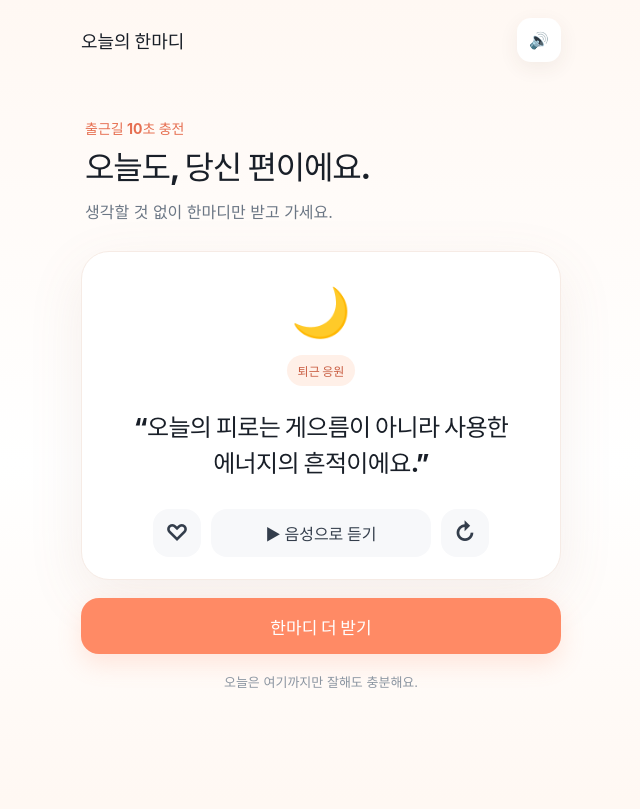
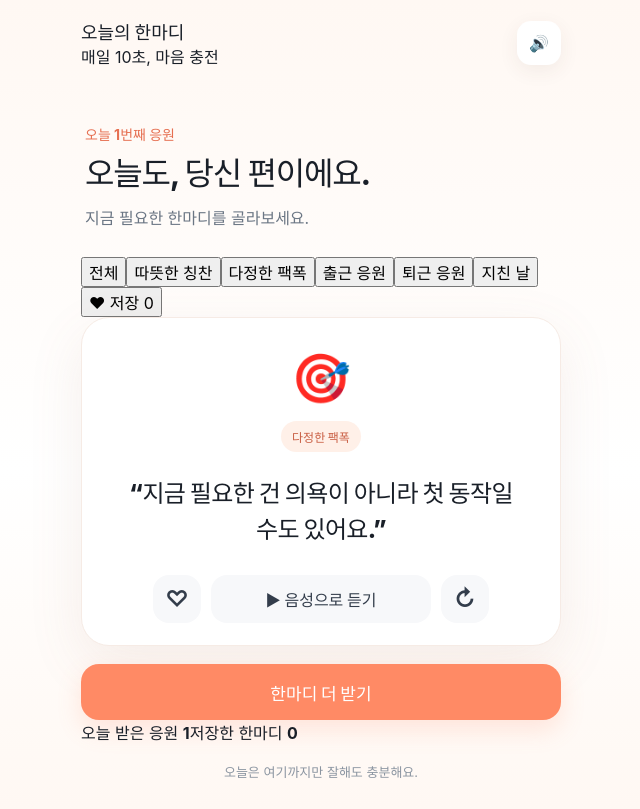
Before and after one commit to ltn3515-ui/Daily-Micro-Cheer, a React (Vite) app: page / in a window 1280 px wide. Shown: the whole page, without its empty margins (319-959 px from the left). Built offline with nearby package versions, Linux system fonts and the light colour scheme.

Commit message:
feat: add category filters favorites and progress UX

```diff
--- a/src/App.tsx
+++ b/src/App.tsx
@@ -1,66 +1,31 @@
 import { useEffect, useMemo, useState } from 'react';
-import { cheers, Cheer } from './cheers';
+import { cheers, Cheer, CheerType, cheerTypes } from './cheers';
 
-const KEY = 'micro-cheer-state-v1';
-type Saved = { date: string; index: number; favorites: number[]; muted: boolean };
-const dayKey = () => new Date().toISOString().slice(0,10);
-const dailyIndex = () => {
-  const d = dayKey().replaceAll('-', '');
-  let h = 0; for (const c of d) h = (h * 31 + c.charCodeAt(0)) >>> 0;
-  return h % cheers.length;
-};
+const KEY = 'micro-cheer-state-v2';
+type Filter = '전체' | CheerType | '저장';
+type Saved = { date:string; index:number; favorites:number[]; muted:boolean; filter:Filter; seen:number };
+const dayKey=()=>new Date().toISOString().slice(0,10);
+const dailyIndex=()=>{let h=0;for(const c of dayKey())h=(h*31+c.charCodeAt(0))>>>0;return h%cheers.length};
+function speak(text:string){if(!('speechSynthesis'in window))return false;window.speechSynthesis.cancel();const u=new SpeechSynthesisUtterance(text);u.lang='ko-KR';u.rate=.92;u.pitch=1.02;const ko=window.speechSynthesis.getVoices().find(v=>v.lang.toLowerCase().startsWith('ko'));if(ko)u.voice=ko;window.speechSynthesis.speak(u);return true}
 
-function speak(text: string) {
-  if (!('speechSynthesis' in window)) return false;
-  window.speechSynthesis.cancel();
-  const u = new SpeechSynthesisUtterance(text);
-  u.lang = 'ko-KR'; u.rate = 0.92; u.pitch = 1.02;
-  const voices = window.speechSynthesis.getVoices();
-  const ko = voices.find(v => v.lang.toLowerCase().startsWith('ko'));
-  if (ko) u.voice = ko;
-  window.speechSynthesis.speak(u);
-  return true;
+export default function App(){
+ const initial=useMemo<Saved>(()=>{try{const s=JSON.parse(localStorage.getItem(KEY)||'null');if(s?.date===dayKey())return s}catch{}return{date:dayKey(),index:dailyIndex(),favorites:[],muted:false,filter:'전체',seen:1}},[]);
+ const[state,setState]=useState(initial);const[notice,setNotice]=useState('');
+ const filtered=useMemo(()=>state.filter==='전체'?cheers:state.filter==='저장'?cheers.filter(c=>state.favorites.includes(c.id)):cheers.filter(c=>c.type===state.filter),[state.filter,state.favorites]);
+ const cheer:Cheer=cheers[state.index]||cheers[0];const liked=state.favorites.includes(cheer.id);
+ useEffect(()=>localStorage.setItem(KEY,JSON.stringify(state)),[state]);
+ const choose=(list:Cheer[])=>{if(!list.length){setNotice('아직 저장한 한마디가 없어요.');setTimeout(()=>setNotice(''),1800);return}const candidates=list.filter(c=>c.id!==cheer.id);const pick=(candidates.length?candidates:list)[Math.floor(Math.random()*(candidates.length||list.length))];setState(s=>({...s,index:pick.id,seen:s.seen+1}))};
+ const next=()=>choose(filtered);
+ const toggleLike=()=>{setState(s=>({...s,favorites:liked?s.favorites.filter(i=>i!==cheer.id):[...s.favorites,cheer.id]}));setNotice(liked?'저장에서 뺐어요.':'내 한마디에 저장했어요.');setTimeout(()=>setNotice(''),1500)};
+ const play=()=>{if(state.muted)setState(s=>({...s,muted:false}));const ok=speak(cheer.text);setNotice(ok?'음성으로 읽어드릴게요.':'이 기기에서는 음성 읽기를 지원하지 않아요.');setTimeout(()=>setNotice(''),1800)};
+ const setFilter=(filter:Filter)=>{const list=filter==='전체'?cheers:filter==='저장'?cheers.filter(c=>state.favorites.includes(c.id)):cheers.filter(c=>c.type===filter);setState(s=>({...s,filter,index:list[0]?.id??s.index}))};
+ return <main className="app">
+  <header className="top"><div><div className="brand">오늘의 한마디</div><div className="date">매일 10초, 마음 충전</div></div><button className="icon" aria-label="음성 설정" onClick={()=>setState(s=>({...s,muted:!s.muted}))}>{state.muted?'🔇':'🔊'}</button></header>
+  <section className="hero"><div className="eyebrow">오늘 {state.seen}번째 응원</div><h1>오늘도, 당신 편이에요.</h1><p>지금 필요한 한마디를 골라보세요.</p></section>
+  <nav className="chips" aria-label="한마디 카테고리">{(['전체',...cheerTypes,'저장'] as Filter[]).map(t=><button key={t} className={state.filter===t?'chip active':'chip'} onClick={()=>setFilter(t)}>{t==='저장'?`♥ 저장 ${state.favorites.length}`:t}</button>)}</nav>
+  <section className="card" aria-live="polite"><div className="emoji">{cheer.emoji}</div><span className="pill">{cheer.type}</span><blockquote>“{cheer.text}”</blockquote><div className="actions"><button className={liked?'round liked':'round'} onClick={toggleLike} aria-label="저장">{liked?'♥':'♡'}</button><button className="voice" onClick={play}>▶ 음성으로 듣기</button><button className="round" onClick={next} aria-label="다른 한마디">↻</button></div></section>
+  <button className="primary" onClick={next}>한마디 더 받기</button>
+  <div className="summary"><span>오늘 받은 응원 <b>{state.seen}</b></span><span>저장한 한마디 <b>{state.favorites.length}</b></span></div>
+  <p className="micro">오늘은 여기까지만 잘해도 충분해요.</p>{notice&&<div className="toast" role="status">{notice}</div>}
+ </main>
 }
-
-export default function App() {
-  const initial = useMemo<Saved>(() => {
-    try { const s = JSON.parse(localStorage.getItem(KEY) || 'null'); if (s?.date === dayKey()) return s; } catch {}
-    return { date: dayKey(), index: dailyIndex(), favorites: [], muted: false };
-  }, []);
-  const [state, setState] = useState(initial);
-  const [voiceNotice, setVoiceNotice] = useState('');
-  const cheer: Cheer = cheers[state.index];
-  const liked = state.favorites.includes(state.index);
-
-  useEffect(() => { localStorage.setItem(KEY, JSON.stringify(state)); }, [state]);
-  const next = () => setState(s => ({...s, index: (s.index + 1 + Math.floor(Math.random()*(cheers.length-1))) % cheers.length}));
-  const toggleLike = () => setState(s => ({...s, favorites: liked ? s.favorites.filter(i=>i!==s.index) : [...s.favorites, s.index]}));
-  const play = () => {
-    if (state.muted) { setState(s=>({...s, muted:false})); }
-    const ok = speak(cheer.text);
-    setVoiceNotice(ok ? '음성으로 읽어드릴게요.' : '이 기기에서는 음성 읽기를 지원하지 않아요.');
-    setTimeout(()=>setVoiceNotice(''), 2200);
-  };
-
-  return <main className="app">
-    <header className="top"><div className="brand">오늘의 한마디</div><button className="icon" aria-label="음성 설정" onClick={()=>setState(s=>({...s, muted:!s.muted}))}>{state.muted?'🔇':'🔊'}</button></header>
-    <section className="hero">
-      <div className="eyebrow">출근길 10초 충전</div>
-      <h1>오늘도, 당신 편이에요.</h1>
-      <p>생각할 것 없이 한마디만 받고 가세요.</p>
-    </section>
-    <section className="card" aria-live="polite">
-      <div className="emoji">{cheer.emoji}</div>
-      <span className="pill">{cheer.type}</span>
-      <blockquote>“{cheer.text}”</blockquote>
-      <div className="actions">
-        <button className="round" onClick={toggleLike} aria-label="좋아요">{liked?'♥':'♡'}</button>
-        <button className="voice" onClick={play}>▶ 음성으로 듣기</button>
-        <button className="round" onClick={next} aria-label="다른 한마디">↻</button>
-      </div>
-    </section>
-    <button className="primary" onClick={next}>한마디 더 받기</button>
-    <p className="micro">오늘은 여기까지만 잘해도 충분해요.</p>
-    {voiceNotice && <div className="toast" role="status">{voiceNotice}</div>}
-  </main>
-}
```
